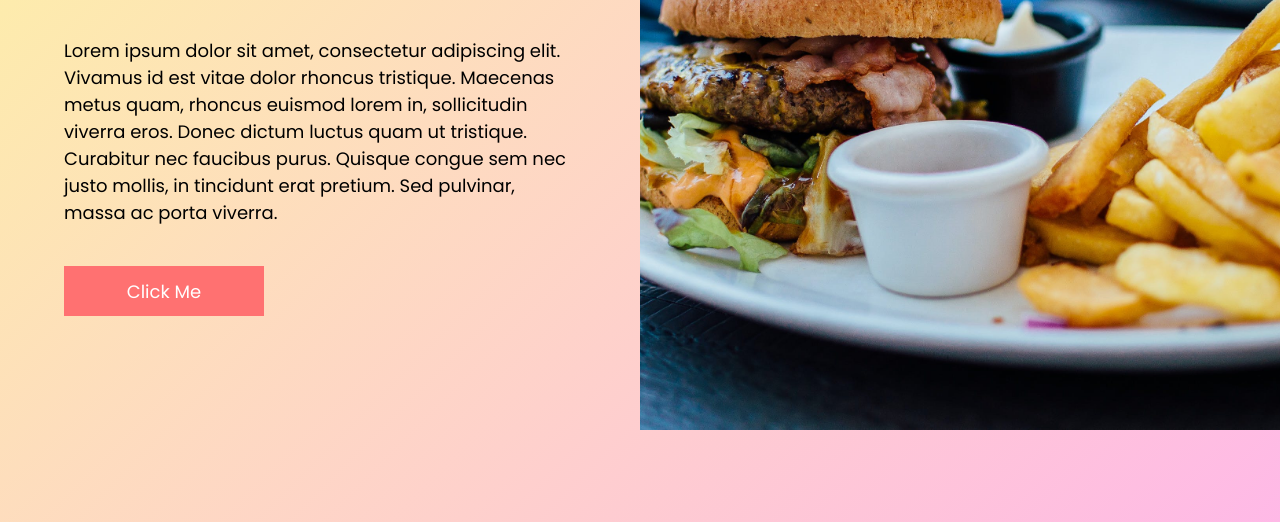
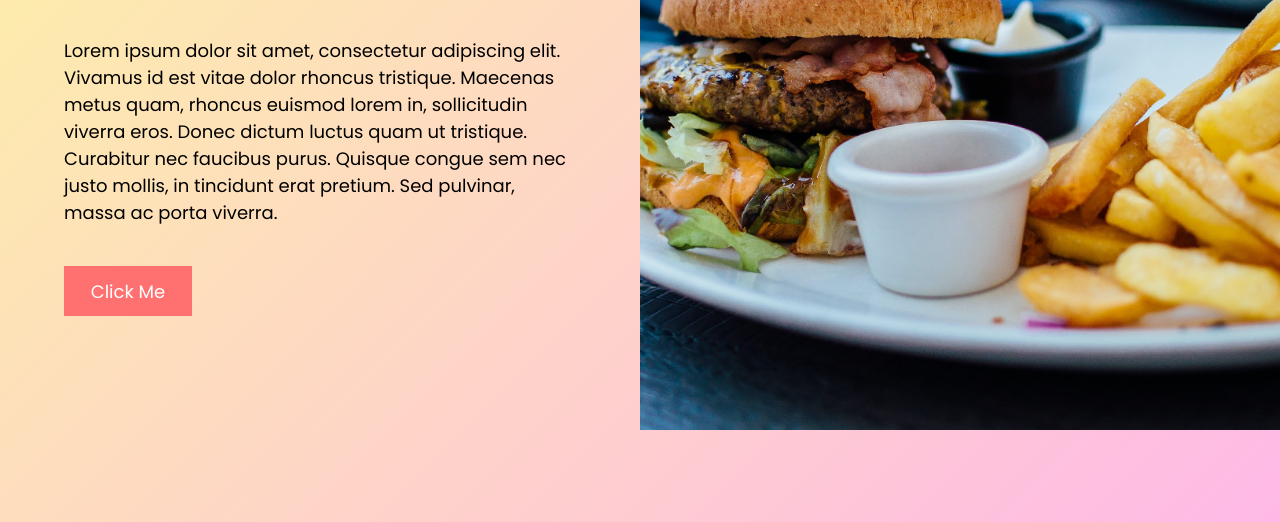
Before and after one commit to TanmayD25/simplotel, a plain HTML site: page index.html in a window 1280 px wide. Shown: the part 236-758 px from the top of the page. Drawn offline with Linux system fonts and the light colour scheme; grey boxes are pictures that could not be loaded; a web font is replaced by a local one.

Commit message:
Update styles.css

```diff
--- a/styles.css
+++ b/styles.css
@@ -1,7 +1,7 @@
 body{
     margin: 0;
     background: linear-gradient(to bottom right, #fdf2a5, #ffaaf8);
-    height: 100%
+    height: 100%;
 }
 
 /*------------------------------------- Navigation Bar -------------------------------------*/
@@ -68,7 +68,7 @@ body{
     align-items: center;
     color: white;
     height: 50px;
-    width: 200px;
+    width: 25%;
     font-size: 24px;
     background-color: #ff7171;
 }
```
